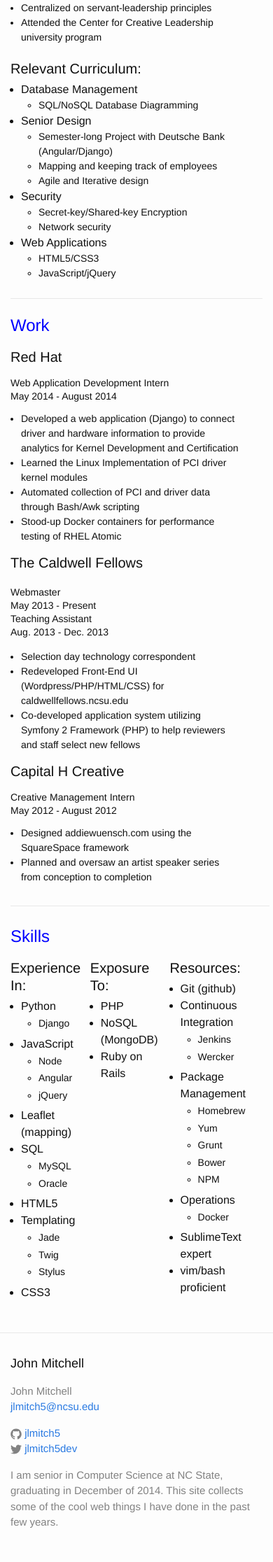
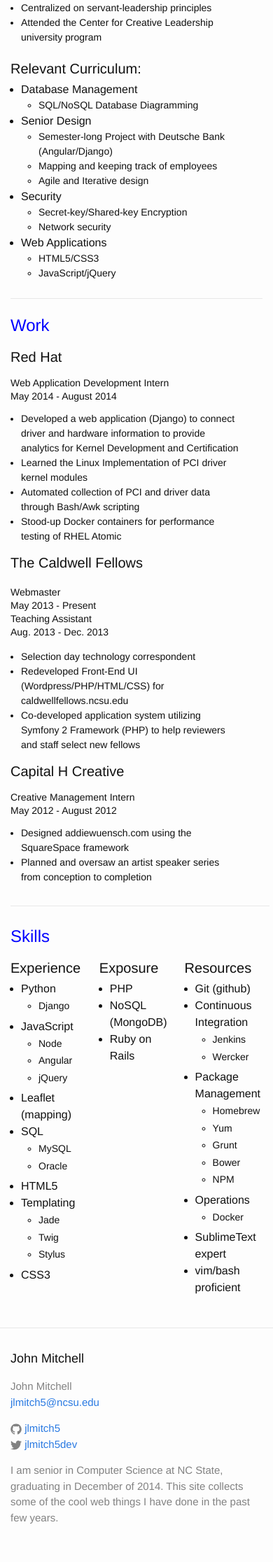
Before and after one commit to jlmitch5/jlmitch5.github.io, a Jekyll site: the page built from resume/index.html, in a window 390 px wide. Shown: the part 397-2629 px from the top of the page at 70% size. Built offline with Jekyll 4.4.1, drawn with Linux system fonts in a browser that asks for light colours.

Commit message:
fixed responsive design problems I think

```diff
--- a/resume/index.html
+++ b/resume/index.html
@@ -99,7 +99,8 @@
   <aside id="skills">
     <h1>Skills</h1>
     <div id="skills_column_left">
-      <h2>Experience In:</h2>
+      <h2 class="header_large">Experienced In:</h2>
+      <h2 class="header_small">Experience</h2>
         <ul><li>Python</li>
           <ul><li>Django</li></ul>
         <li>JavaScript</li>
@@ -118,13 +119,14 @@
         <li>CSS3</li></ul>
       </div>
       <div id="skills_column_right">
-        <h2>Exposure To:</h2>
+        <h2 class="header_large">Exposure To:</h2>
+        <h2 class="header_small">Exposure</h2>
         <ul><li>PHP</li>
         <li>NoSQL (MongoDB)</li>
         <li>Ruby on Rails</li></ul>
       </div>
       <div id="skills_column_far_right">
-        <h2>Resources:</h2>
+        <h2>Resources</h2>
         <ul><li>Git (github)</li>
         <li>Continuous Integration</li>
           <ul><li>Jenkins</li>
--- a/resume/style.css
+++ b/resume/style.css
@@ -153,8 +153,17 @@
 	width: calc(50% - 15px);
 }
 
+.header_small {
+	display: none;
+}
+
+.header_large {
+	display: block;
+}
+
 /* Responsive media tags */
 @media only screen and (max-width : 690px) {
+
 	#skills {
 		margin-top: 15px;
 		padding-top: 25px;
@@ -164,7 +173,13 @@
 
 	#skills_column_left, #skills_column_right, #skills_column_far_right  {
 		float: left;
-		width: calc(33% - 5px);
+		width: calc(33% - 10px);
+	}
+
+	#skills_column_right {
+		width: calc(33% - 12px);
+		margin-left: 18px;
+		margin-right: 15px;
 	}
 
 	#edu_and_work {
@@ -204,4 +219,12 @@
 	#caldwell_work_title_and_date_right {
 		margin-bottom: 15px;
 	}
+
+	.header_large {
+		display: none;
+	}
+
+	.header_small {
+		display: block;
+	}
 }
```
